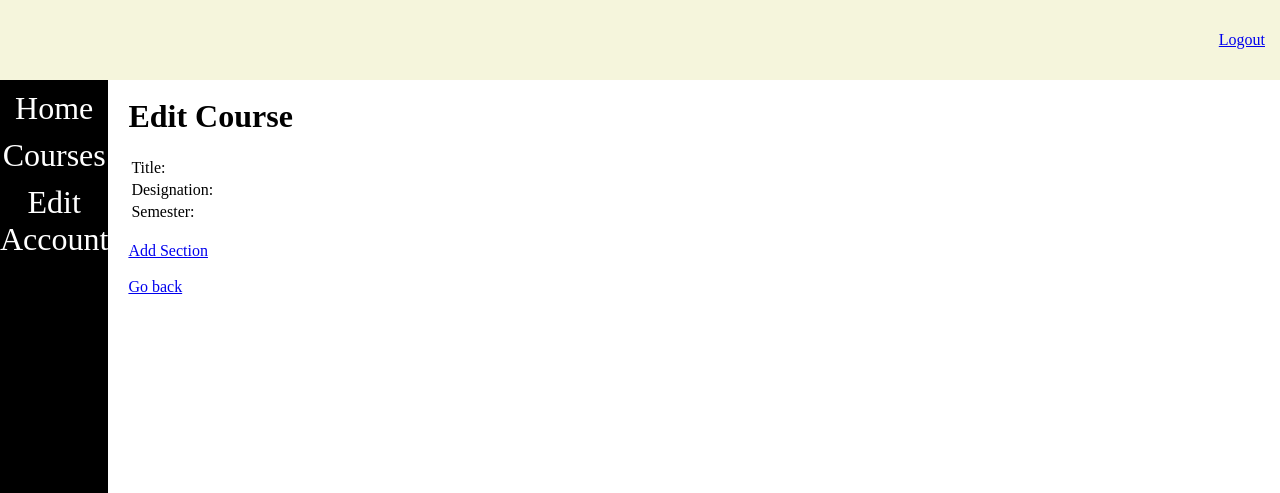
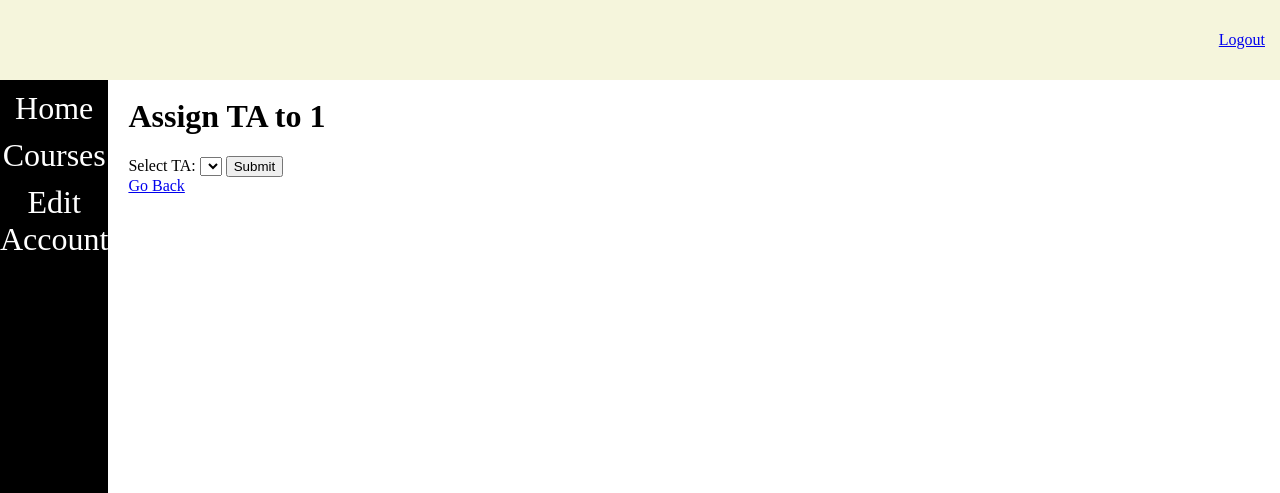
Before and after one commit to cat8923/CS361-Final-Project, a Django app: page /Edit_Course/1/assigntatocourse/ in a window 1280 px wide. Shown: the top 493 px of the page. Run offline with Django 3.2, Linux system fonts and the light colour scheme; data that the repository does not hold is empty.

Commit message:
Adds assigning ta to a certain course (for supervisors) and assigning a ta to a certain lab section.

```diff
--- a/finalApp/database_access.py
+++ b/finalApp/database_access.py
@@ -271,6 +271,12 @@ def list_instructors() -> list:
             yield (str(i), i.username)
 
 
+def list_tas() -> list:
+    for i in MyUser.objects.all():
+        if i.position == "T":
+            yield (str(i), i.username)
+
+
 def get_userdata(username: str) -> Union[ErrorString, dict]:
     """gets the userdata of a certain user"""
     if type(username) is not str:
@@ -303,7 +309,8 @@ def get_tas_of_course(designation: str) -> Union[ErrorString, list]:
     if not tempcourse:
         return ErrorString("Error: no course with given designation found")
     tempcourse = tempcourse[0]
-    return list(TAsToCourses.objects.filter(course=tempcourse))
+    for i in TAsToCourses.objects.filter(course=tempcourse):
+        yield (str(i.TA), i.TA.username)
 
 
 def update_ta_skill(data: dict):
--- a/finalApp/views.py
+++ b/finalApp/views.py
@@ -25,8 +25,39 @@ class EditSelf(View):
                                                   "skills": database_access.get_skills(request.session['username'])})
 
 
-class AssignTas(View):
-    pass
+class AssignTasToCourse(View):
+    def get(self, request, **kwargs):
+        return render(request, "assign_ta_to_course.html", {"pagetitle": "Assign TA",
+                                                            "designation": self.kwargs.get("course"),
+                                                            "TAs": database_access.list_tas()})
+
+    def post(self, request, **kwargs):
+        check = database_access.assign_ta_to_course({"taUsername": request.POST.get('taUsername'),
+                                                     "designation": self.kwargs.get('course')})
+        return render(request, "assign_ta_to_course.html", {"pagetitle": "Assign TA",
+                                                            "designation": self.kwargs.get("course"),
+                                                            "TAs": database_access.list_tas(),
+                                                            "message": str(check) if not check else "Success!"})
+
+
+class AssignTasToLab(View):
+    def get(self, request, **kwargs):
+        return render(request, "assign_ta_to_lab.html", {"pagetitle": "Assign TA to Lab",
+                                                         "designation": self.kwargs.get('course'),
+                                                         "TAs": database_access.get_tas_of_course(self.kwargs.get('course')),
+                                                         "lab": self.kwargs.get('lab')})
+
+    def post(self, request, **kwargs):
+        check = database_access.assign_ta_to_lab({"designation": self.kwargs.get("course"),
+                                                  "labSection": int(self.kwargs.get("lab")),
+                                                  "taUsername": request.POST.get("taUsername")})
+
+        return render(request, "assign_ta_to_lab.html", {"pagetitle": "Assign TA to Lab",
+                                                         "designation": self.kwargs.get('course'),
+                                                         "TAs": database_access.get_tas_of_course(self.kwargs.get('course')),
+                                                         "lab": self.kwargs.get('lab'),
+                                                         "message": str(check) if not check else "Success!"})
+
 
 
 class AssignInstructor(View):
@@ -130,8 +161,18 @@ class AddSection(View):
         return render(request, "create_course_section.html", {"pagetitle": "Add Section", "designation": self.kwargs["course"]})
 
     def post(self, request, **kwargs):
-        check = database_access.make_course({"title": " ", "semester": " ", "designation": self.kwargs["course"],
-                                             "section": int(request.POST['section'])})
+        try:
+            tempsection = int(request.POST['section'])
+        except:
+            tempsection = None
+
+        if request.POST.get('isLab'):
+            check = database_access.make_lab({"designation": self.kwargs.get("course"),
+                                              "section": tempsection})
+        else:
+            check = database_access.make_course({"title": " ", "semester": " ", "designation": self.kwargs["course"],
+                                                 "section": tempsection})
+        print(request.POST)
 
         return render(request, "create_course_section.html", {"pagetitle": "Add Section", "designation": self.kwargs["course"],
                                                               "message": str(check) if not check else "Success!"})
@@ -258,7 +299,7 @@ class EditCourse(View):
             course = database_access.get_coursedata(course)
         else:
             course = {}
-        data = {"course": course, "pagetitle": "Edit Course"}
+        data = {"course": course, "pagetitle": "Edit Course", "position": request.session["position"]}
         print(data)
 
         return render(request, "edit_course.html", data)
--- a/finalProject/urls.py
+++ b/finalProject/urls.py
@@ -16,7 +16,7 @@ Including another URLconf
 from django.contrib import admin
 from django.urls import path
 from django.conf.urls import url
-from finalApp.views import Login, Homepage, AddLab, CreateCourse, CourseList, CreateAccount, Blank, Logout, TestCreate, EditAccount, AccountList, EditCourse, AssignTas
+from finalApp.views import Login, Homepage, AddLab, CreateCourse, CourseList, CreateAccount, Blank, Logout, TestCreate, EditAccount, AccountList, EditCourse
 import finalApp.views as fav
 
 urlpatterns = [
@@ -32,12 +32,12 @@ urlpatterns = [
     path('Course_List/', CourseList.as_view(), name="courses"),
     path('create_account/', CreateAccount.as_view()),
     path('test_create/', TestCreate.as_view(), name="test"),
-    path('assign_tas', AssignTas.as_view(), name="assigntas"),
     path('edit_self/', fav.EditSelf.as_view(), name='editself'),
     url(r'^test_create/(?P<username>[a-zA-Z0-9]+)', TestCreate.as_view(), name="test"),
     url(r'^Edit_Course/(?P<course>[a-zA-Z0-9]+)/addsection/', fav.AddSection.as_view(), name='addsection'),
+    url(r'^Edit_Course/(?P<course>[a-zA-Z0-9]+)/assigntatocourse/', fav.AssignTasToCourse.as_view(), name='assigntas'),
     url(r'^Edit_Course/(?P<course>[a-zA-Z0-9]+)/assigninstructor/(?P<section>[0-9]+)', fav.AssignInstructor.as_view(), name='addinst'),
-    url(r'^Edit_Course/(?P<course>[a-zA-Z0-9]+)/assignta/(?P<lab>[0-9]+)', EditCourse.as_view(), name='edit'),
+    url(r'^Edit_Course/(?P<course>[a-zA-Z0-9]+)/addtatolab/(?P<lab>[0-9]+)', fav.AssignTasToLab.as_view(), name='addta'),
     url(r'^Edit_Course/(?P<course>[a-zA-Z0-9]+)/add', EditCourse.as_view(), name='edit'),
     url(r'^Edit_Course/(?P<course>[a-zA-Z0-9]+)', EditCourse.as_view(), name='edit'),
     url(r'.*', Blank.as_view())
--- /dev/null
+++ b/templates/assign_ta_to_course.html
@@ -0,0 +1,25 @@
+{% extends "base.html" %}
+
+{% block content %}
+
+<h1>Assign TA to {{ designation }}</h1>
+
+<form method="post" action="{% url 'assigntas' course=designation %}">
+    {% csrf_token %}
+    <label for="taUsername">Select TA:</label>
+    <select id="taUsername" name="taUsername">
+        {% for i in TAs %}
+            <option value="{{ i.1 }}">{{ i.0 }}</option>
+        {% endfor %}
+    </select>
+    <input type="submit" value="Submit">
+</form>
+
+<a href="{% url 'edit' course=designation %}">Go Back</a>
+
+{% if message %}
+    <hr>
+    <p>{{ message }}</p>
+{% endif %}
+
+{% endblock %}
--- a/templates/create_course_section.html
+++ b/templates/create_course_section.html
@@ -10,6 +10,10 @@
         <tr>
             <td><label for="section">Section:</label></td>
             <td><input type="number" id="section" name="section"></td>
+        </tr>
+        <tr>
+            <td><label for="isLab">Select to make lab:</label></td>
+            <td><input type="checkbox" id="isLab" name="isLab"></td>
         </tr>
         <tr>
             <td colspan="2"><input type="submit" value="Submit"></td>
--- a/templates/edit_course.html
+++ b/templates/edit_course.html
@@ -2,6 +2,19 @@
 
 {% block content %}
 <h1 class="h1Style">Edit Course</h1>
+
+{% if position == "S" %}
+<table>
+    <tr>
+        <th colspan="2">Supervisor Tools</th>
+    </tr>
+    <tr>
+        <td><a href="{% url 'assigntas' course=course.designation %}">Add TA to Course</a></td>
+        <td><a href="{% url 'addsection' course=course.designation %}">Add Section</a></td>
+    </tr>
+</table>
+{% endif %}
+
 <div class="formStyle">
     <table>
         <tr>
@@ -18,20 +31,18 @@
         </tr>
     </table>
     <br>
-    <a href="{% url 'addsection' course=course.designation %}">Add Section</a>
-    <br><br>
     <table class="courselists">
         {% if course.sections%}
         <tr>
             <th>Section</th>
-            <th>Instructor</th>
-            <th>Assign</th>
+            <th {% if position != "S" %}colspan="2" {% endif %}>Instructor</th>
+            {% if position == "S" %}<th>Assign</th>{% endif %}
         </tr>
         {% for s in course.sections %}
         <tr>
             <td>{{ s.section }}</td>
-            <td>{% if s.instructor != None %}{{ s.instructor.get_full_name }}{% else %}Staff{% endif %}</td>
-            <td><a href="{% url 'addinst' course=course.designation section=s.section%}">Assign Instructor</a></td>
+            <td {% if position != "S" %}colspan="2" {% endif %}>{% if s.instructor != None %}{{ s.instructor.get_full_name }}{% else %}Staff{% endif %}</td>
+            {% if position == "S" %}<td><a href="{% url 'addinst' course=course.designation section=s.section%}">Assign Instructor</a></td>{% endif %}
         </tr>
         {% endfor %}
         {% endif %}
@@ -39,63 +50,21 @@
         <tr>
             <th>Section</th>
             <th>TA</th>
-            <th>Assign TA</th>
+            {% if position != "T" %}<th>Assign TA</th>{% endif %}
         </tr>
         {% for s in course.labs %}
         <tr>
             <td>{{ s.section }}</td>
             <td>{% if s.TA != None %}{{ s.TA.get_full_name }}{% else %}Staff{% endif %}</td>
-            <td><a href="{% url 'edit' course=course.designation lab=s.section%}">Assign TA</a></td>
+            {% if position != "T" %}<td><a href="{% url 'addta' course=course.designation lab=s.section%}">Assign TA</a></td>{% endif %}
         </tr>
         {% endfor %}
         {% endif %}
 
     </table>
 
+    <br>
+
     <a href="{% url 'courses' %}">Go back</a>
-    <!--
-    <label for="section">Section: </label>
-    <select id="sections" name="sections" value="sections">
-        {% for i in course.sections  %}
-            <option value="{{ i.section }}">{{ i.section }}</option>
-        {% endfor %}
-    </select>
-    <label for="instructor">Instructor:</label>
-    <select id="Instructor" name="Instructor" value="instructors">
-        {% for i in instructors  %}
-            <option value="{{ i.username }}">{{ i.get_full_name }}</option>
-        {% endfor %}
-    </select>
-    <input type="Submit" name="onclick" value="Assign">
-    <input type="Submit" name="onclick" value="Add Section"><br><br>
-
-    <label for="Labs">Lab:</label>
-    <select id="Labs" name="Lab" value="Labs">
-        {% for i in course.labs  %}
-            <option value="{{ i.section }}">{{ i.section }}</option>
-        {% endfor %}
-    </select>
-    <label for="TAs">TA:</label>
-    <select id="TA" name="TA">
-        {% for i in TA  %}
-            <option value="{{ i.username }}">{{ i.get_full_name }}</option>
-        {% endfor %}
-    </select>
-    <input type="Submit" name="onclick" value="Assign">
-    <input type="Submit" name="onclick" value="Add Lab">
-    <input type="Submit" name="onclick" value="Delete Lab"><br><br>
-
-    <input type="submit" value="Create New Course" name="onclick">
-    <input type="submit" value="Save Edit" onclick="alert('Edits Saved')" name="onclick">
-    <input type="submit" value="Cancel Edit" onclick="alert('Edits Canceled')" name="onclick">
-    <input type="submit" value="Delete Course" onclick="confirm('Delete the course?')" name="onclick"><br><br>
-
-    <form action="{%  url 'edit' course=course.designation %}" align="right" method="post">
-            {% csrf_token %}
-            <label class="logoutLblPos">
-                <input type="submit" value="Logout" name="onclick">
-            </label>
-    </form>
-     -->
 </div>
 {% endblock %}
```
Also changed, not shown: templates/assign_ta_to_lab.html (added, +22 -0 lines).
